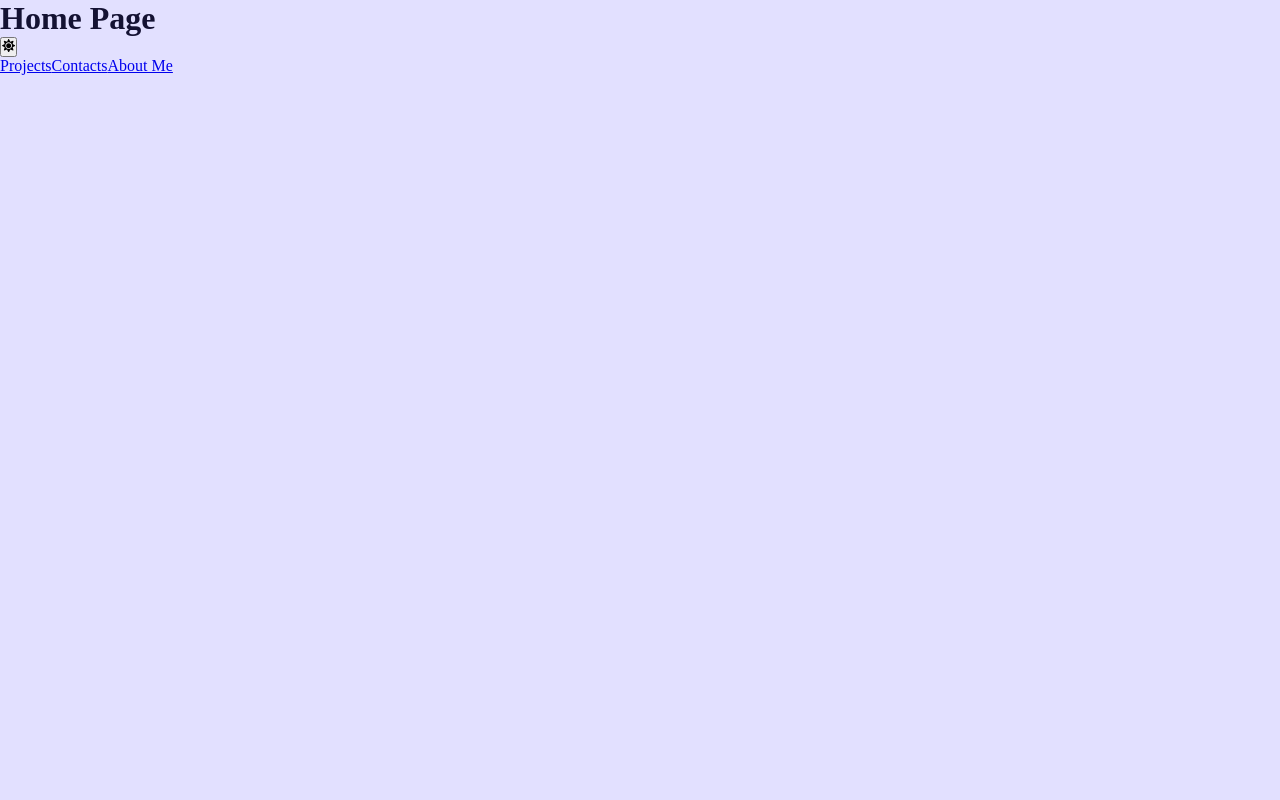
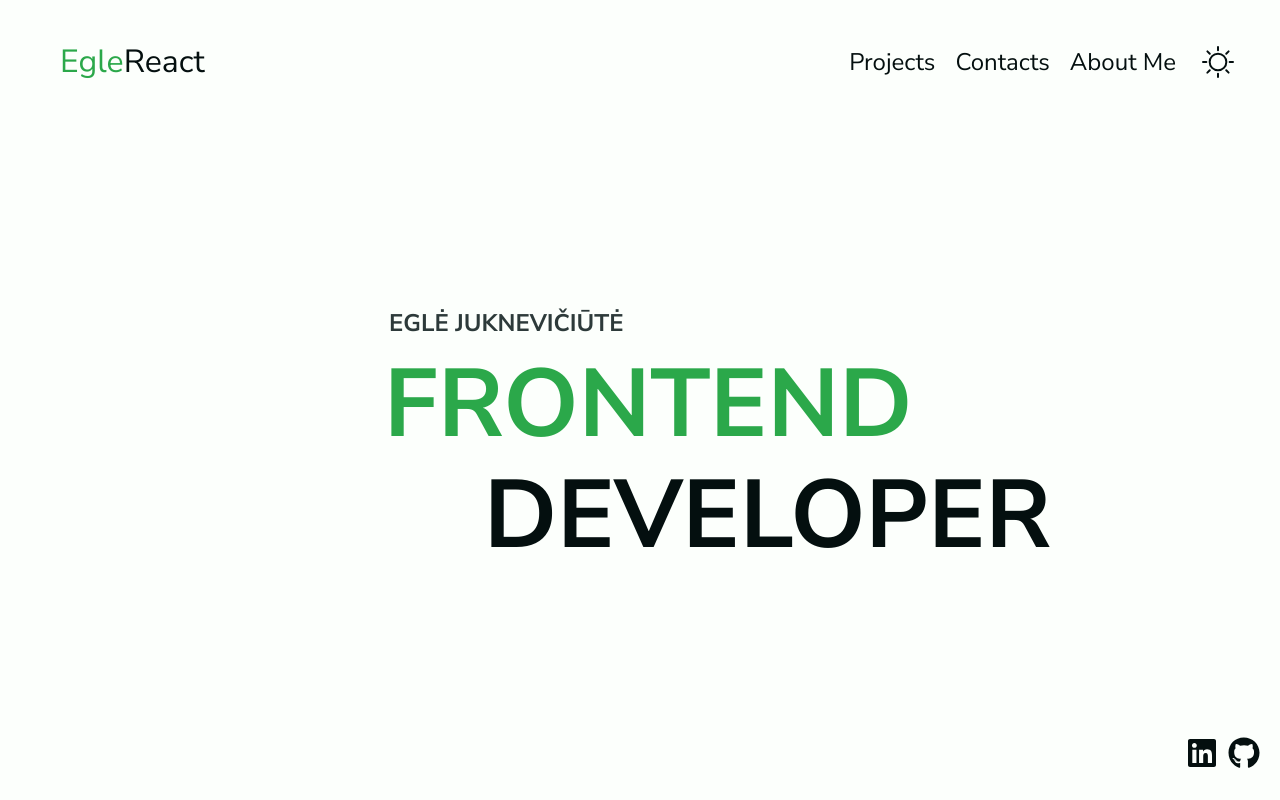
Before and after one commit to eglereact/eglereact-portfolio, a React (Create React App) app: page / in a window 1280 px wide. Built offline with nearby package versions, Linux system fonts and the light colour scheme.

Commit message:
home page style

```diff
--- a/package.json
+++ b/package.json
@@ -6,6 +6,7 @@
     "@testing-library/jest-dom": "^5.17.0",
     "@testing-library/react": "^13.4.0",
     "@testing-library/user-event": "^13.5.0",
+    "aos": "^2.3.4",
     "react": "^18.3.1",
     "react-dom": "^18.3.1",
     "react-icons": "^5.3.0",
--- a/src/App.jsx
+++ b/src/App.jsx
@@ -1,7 +1,12 @@
 import { RouterProvider } from "react-router-dom";
 import { router } from "./router";
+import AOS from "aos";
+import "aos/dist/aos.css";
 
 function App() {
+  AOS.init({
+    disable: "mobile",
+  });
   return <RouterProvider router={router} />;
 }
 
--- /dev/null
+++ b/src/Component/Navigation.jsx
@@ -0,0 +1,31 @@
+import { Link } from "react-router-dom";
+import ThemeToggle from "../Component/ThemeToggle";
+
+const Navigation = () => {
+  return (
+    <main className="main-container">
+      <nav>
+        <div className="logo">
+          <Link to="/">
+            <span>Egle</span>React
+          </Link>
+        </div>
+        <ul className="ul-menu">
+          <li>
+            <Link to="/projects">Projects</Link>
+          </li>
+          <li>
+            <Link to="/contacts">Contacts</Link>
+          </li>
+          <li>
+            <Link to="/about-me">About Me</Link>
+          </li>
+          <li>
+            <ThemeToggle />
+          </li>
+        </ul>
+      </nav>
+    </main>
+  );
+};
+export default Navigation;
--- /dev/null
+++ b/src/Component/SocialMediaLinks.jsx
@@ -0,0 +1,19 @@
+import { FaGithub, FaLinkedin } from "react-icons/fa";
+
+const SocialMediaLinks = () => {
+  return (
+    <ul className="social-media-links">
+      <li>
+        <a href="https://lt.linkedin.com/">
+          <FaLinkedin />
+        </a>
+      </li>
+      <li>
+        <a href="https://github.com/eglereact">
+          <FaGithub />
+        </a>
+      </li>
+    </ul>
+  );
+};
+export default SocialMediaLinks;
--- a/src/Component/ThemeToggle.jsx
+++ b/src/Component/ThemeToggle.jsx
@@ -1,5 +1,5 @@
-import { FaSun, FaMoon } from "react-icons/fa";
 import { useGlobalContext } from "../Context/context";
+import { GoMoon, GoSun } from "react-icons/go";
 
 const ThemeToggle = () => {
   const { isDarkTheme, toggleDarkTheme } = useGlobalContext();
@@ -7,9 +7,9 @@ const ThemeToggle = () => {
     <section className="toggle-container">
       <button className="dark-toggle" onClick={toggleDarkTheme}>
         {isDarkTheme ? (
-          <FaMoon className="toggle-icon" />
+          <GoMoon className="toggle-icon-moon" />
         ) : (
-          <FaSun className="toggle-icon" />
+          <GoSun className="toggle-icon-sun" />
         )}
       </button>
     </section>
--- a/src/index.css
+++ b/src/index.css
@@ -1,26 +1,30 @@
+@import url("https://fonts.googleapis.com/css2?family=Nunito+Sans:ital,opsz,wght@0,6..12,200..1000;1,6..12,200..1000&display=swap");
 * {
   margin: 0;
   padding: 0;
   box-sizing: border-box;
+  font-family: "Nunito Sans", sans-serif;
+}
+
+ul {
+  list-style-type: none;
 }
 
 :root {
   /* colors */
-  --primary-100: #e2e0ff;
-  --primary-200: #c1beff;
-  --primary-300: #a29dff;
-  --primary-400: #837dff;
-  --primary-500: #645cff;
-  --primary-600: #504acc;
-  --primary-700: #3c3799;
-  --primary-800: #282566;
-  --primary-900: #141233;
-  --backgroundColor: var(--primary-100);
-  --textColor: var(--primary-900);
-  --dark-backgroundColor: var(--primary-900);
-  --dark-textColor: var(--primary-100);
+  --light-grey: #fcfffc;
+  --dark-grey: #040f0f;
+  --green-200: #2ba84a;
+  --green-500: #248232;
+  --middle-grey: #2d3a3a;
+
+  --backgroundColor: var(--light-grey);
+  --textColor: var(--dark-grey);
+  --dark-backgroundColor: #040f0f;
+  --dark-textColor: #fcfffc;
   --darkModeTransition: color 0.3s ease-in-out,
     background-color 0.3s ease-in-out;
+  --max-width: 1920px;
 }
 
 .dark-theme {
@@ -28,8 +32,125 @@
   --backgroundColor: var(--dark-backgroundColor);
 }
 
-body {
+body,
+a {
   background-color: var(--backgroundColor);
   color: var(--textColor);
   transition: var(--darkModeTransition);
 }
+
+.main-container {
+  display: flex;
+  max-height: 100vh;
+}
+
+.main-container nav {
+  display: flex;
+  justify-content: space-between;
+  width: 100%;
+  max-width: var(--max-width);
+  margin: 0 auto;
+  /* background-color: #248232; */
+  padding: 40px;
+  position: relative;
+}
+
+.dark-toggle {
+  border: none;
+  padding: 6px;
+  font-size: 2rem;
+  cursor: pointer;
+  background: transparent;
+  display: flex;
+  justify-content: center;
+  align-items: center;
+  border-radius: 10px;
+}
+
+.ul-menu {
+  display: flex;
+  justify-content: space-between;
+  align-items: center;
+  gap: 20px;
+}
+
+.ul-menu li a {
+  text-decoration: none;
+  font-size: 1.5rem;
+}
+
+.ul-menu li a:hover {
+  color: var(--green-200);
+}
+
+.dark-toggle:hover {
+  background-color: rgba(125, 125, 125, 0.2);
+}
+
+.toggle-icon-moon {
+  color: var(--light-grey);
+}
+
+.toggle-icon-sun {
+  color: var(--dark-grey);
+}
+
+.logo a {
+  display: flex;
+  align-items: center;
+  padding-left: 20px;
+  font-size: 2rem;
+  text-decoration: none;
+}
+
+.logo a span {
+  color: var(--green-200);
+}
+
+.home-name {
+  display: flex;
+  justify-content: center;
+  align-items: center;
+  height: 80vh;
+  text-transform: uppercase;
+  max-width: var(--max-width);
+  margin: 0 auto;
+}
+
+.names-container {
+  width: 40%;
+  display: flex;
+  flex-direction: column;
+}
+
+.names-container h2 {
+  color: var(--middle-grey);
+  padding-left: 5px;
+}
+
+.names-container .name-front {
+  font-size: 6rem;
+  color: var(--green-200);
+}
+.names-container .name-back {
+  font-size: 6rem;
+  margin-top: -20px;
+  margin-left: 100px;
+}
+
+.social-media-links {
+  display: flex;
+  position: absolute;
+  gap: 10px;
+  bottom: 20px;
+  right: 20px;
+}
+
+.social-media-links li a {
+  font-size: 2rem;
+}
+
+.social-media-links li a:hover {
+  color: var(--green-200);
+  transition: 0.3s ease;
+}
--- a/src/pages/HomePage.jsx
+++ b/src/pages/HomePage.jsx
@@ -1,15 +1,25 @@
-import { Link } from "react-router-dom";
-import ThemeToggle from "../Component/ThemeToggle";
+import Navigation from "../Component/Navigation";
+import SocialMediaLinks from "../Component/SocialMediaLinks";
 
 const HomePage = () => {
   return (
-    <div>
-      <h1>Home Page</h1>
-      <ThemeToggle />
-      <Link to="/projects">Projects</Link>
-      <Link to="/contacts">Contacts</Link>
-      <Link to="/about-me">About Me</Link>
-    </div>
+    <>
+      <Navigation />
+      <section className="home-name">
+        <div className="names-container">
+          <h2 data-aos="fade-right" data-aos-delay="100">
+            Eglė Juknevičiūtė
+          </h2>
+          <h1 data-aos="fade-right" data-aos-delay="500" className="name-front">
+            Frontend
+          </h1>
+          <h1 data-aos="fade-left" data-aos-delay="1000" className="name-back">
+            Developer
+          </h1>
+        </div>
+        <SocialMediaLinks />
+      </section>
+    </>
   );
 };
 export default HomePage;
--- a/src/pages/ProjectsListPage.jsx
+++ b/src/pages/ProjectsListPage.jsx
@@ -10,6 +10,7 @@ const ProjectsListPage = () => {
           Project {project}
         </Link>
       ))}
+      <a href="https://storyset.com/work">Work illustrations by Storyset</a>
     </div>
   );
 };
```
Also changed, not shown: public/images/code.gif (added), 1 other file (tests, documents, lock files or other folders).
